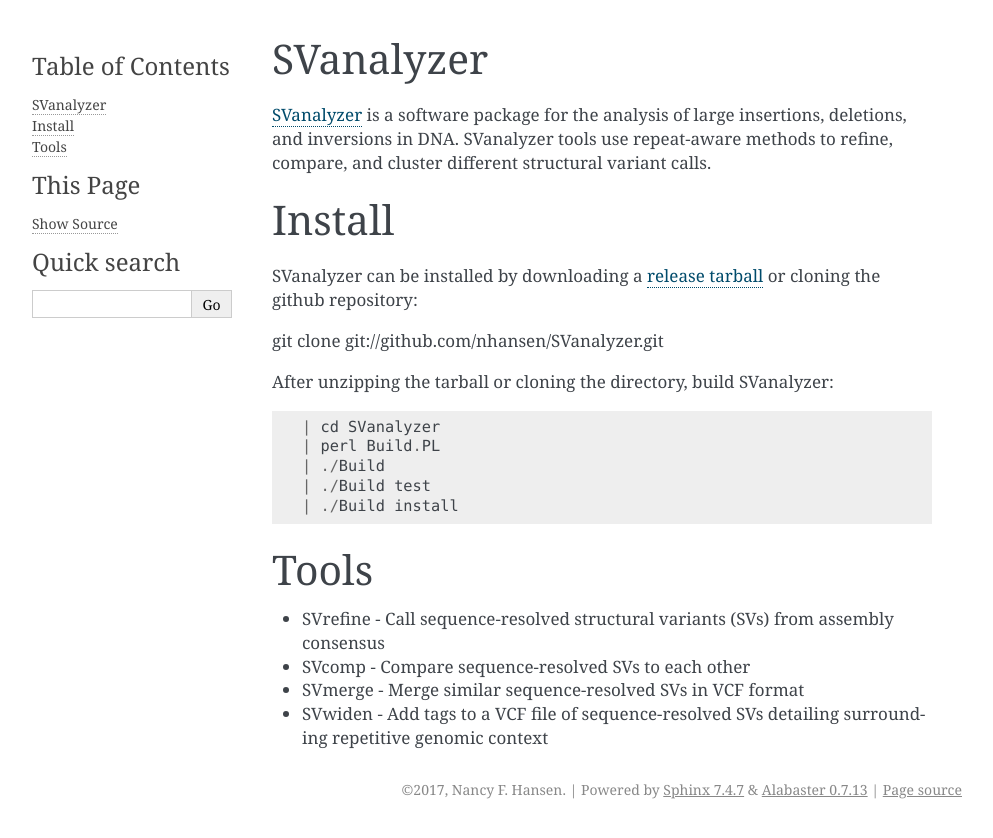
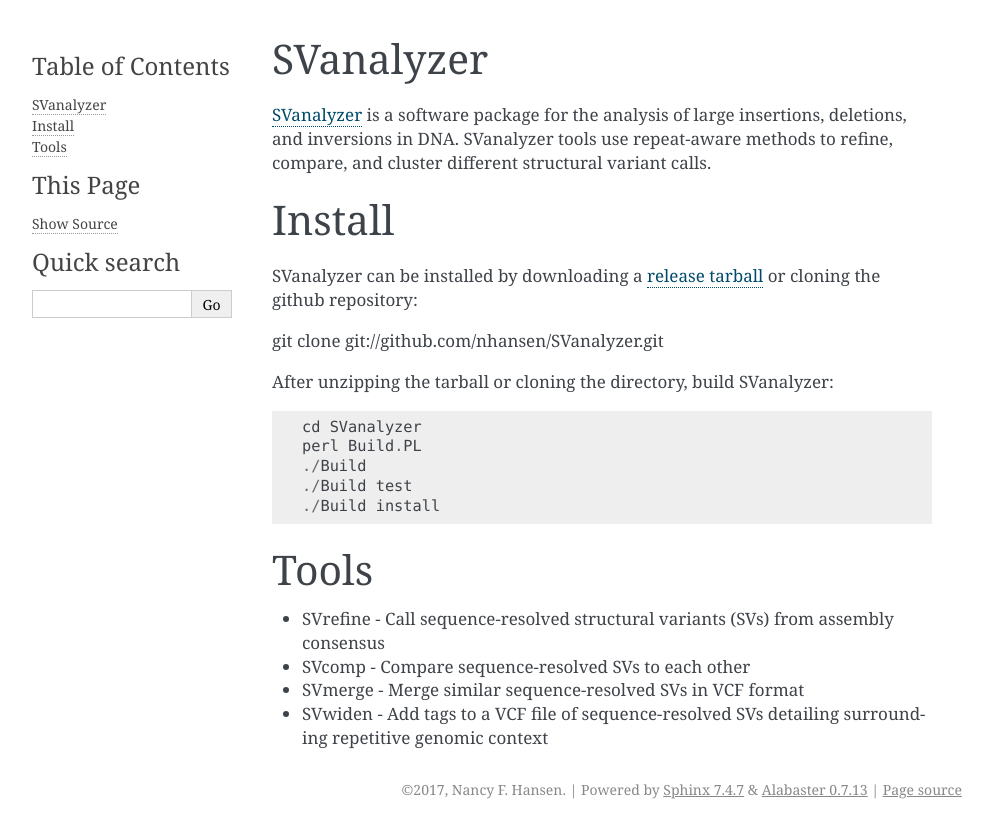
Before and after one commit to nhansen/SVanalyzer, a Sphinx documentation site: the page built from docs/index.rst, in a window 1280 px wide. Shown: the top 838 px of the page, without its empty margins (148-1141 px from the left). Built offline with Sphinx 7.4.7, drawn with Linux system fonts in a browser that asks for light colours.

Commit message:
Formatting

```diff
--- a/docs/index.rst
+++ b/docs/index.rst
@@ -23,14 +23,15 @@
 
 git clone git://github.com/nhansen/SVanalyzer.git
 
-After unzipping the tarball or cloning the directory, build SVanalyzer::
+After unzipping the tarball or cloning the directory, build SVanalyzer:
 
-   | cd SVanalyzer
-   | perl Build.PL
-   | ./Build
-   | ./Build test
-   | ./Build install
+::
 
+  cd SVanalyzer
+  perl Build.PL
+  ./Build
+  ./Build test
+  ./Build install
 
 Tools
 =======
```
